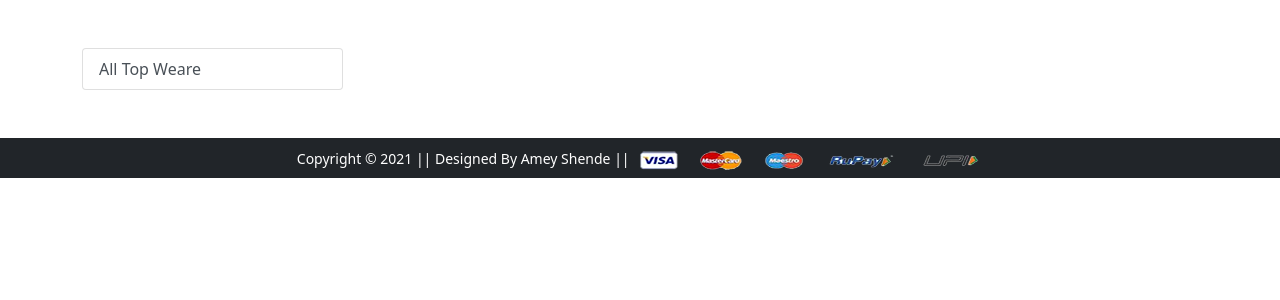
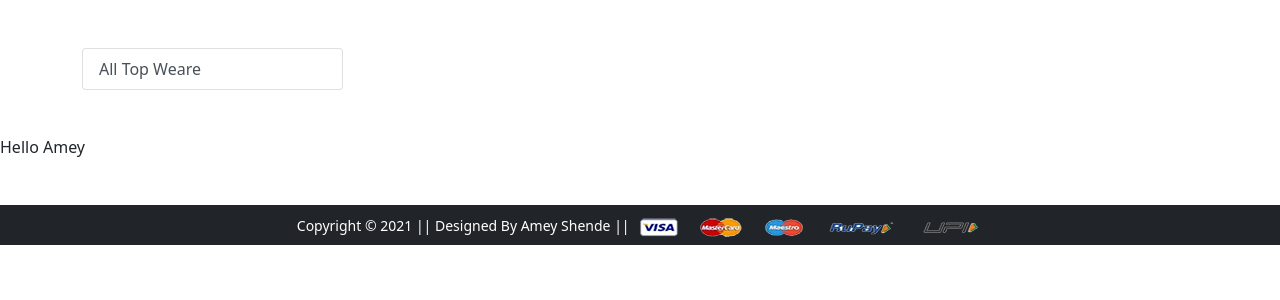
Before and after one commit to AmeyWorld/Shopping_Application, a Django app: page /topweare/ in a window 1280 px wide. Shown: the part 56-356 px from the top of the page. Run offline with Django 3.2, Linux system fonts and the light colour scheme; data that the repository does not hold is empty; some libraries are stand-ins or nearby versions.

Commit message:
Changing In Topdress.html

```diff
--- a/app/templates/app/topdress.html
+++ b/app/templates/app/topdress.html
@@ -27,4 +27,5 @@
   </div>
  </div>
 </div>
+<h6>Hello Amey</h6>
 {% endblock main-content %}
```
